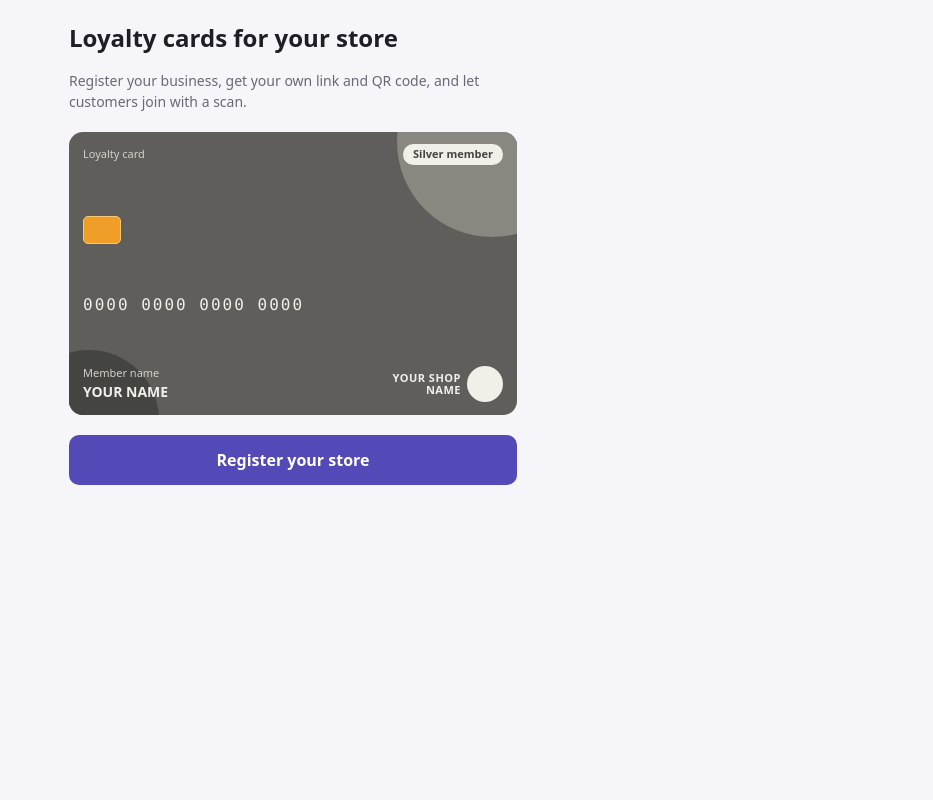
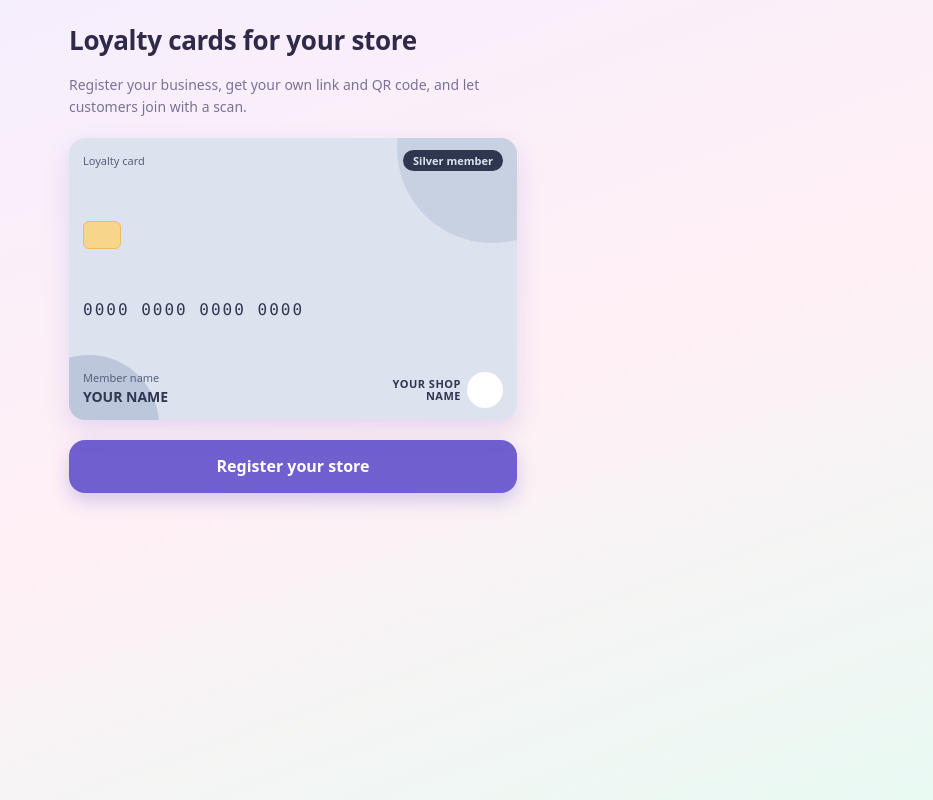
Before and after one commit to nexussupporth2-web/loyalty-platform, a Next.js app: page / in a window 1280 px wide. Shown: the whole page, without its empty margins (347-1280 px from the left). Built offline with nearby package versions, Linux system fonts and the light colour scheme.

Commit message:
Update globals.css

```diff
--- a/app/globals.css
+++ b/app/globals.css
@@ -1,34 +1,70 @@
 *{box-sizing:border-box}
-:root{--bg:#F6F5F9;--card:#fff;--tx:#1F1E24;--tx2:#6A6874;--bd:#E1DFE8;--pri:#534AB7;--pt:#fff}
-@media(prefers-color-scheme:dark){:root{--bg:#17161B;--card:#232229;--tx:#F1EFF6;--tx2:#A9A7B5;--bd:#38363F;--pri:#AFA9EC;--pt:#26215C}}
-body{margin:0;background:var(--bg);color:var(--tx);font:16px/1.5 system-ui,-apple-system,"Segoe UI",Roboto,sans-serif}
-a{color:var(--pri)}
-.wrap{max-width:480px;margin:0 auto;padding:20px 16px 48px}
-h1{font-size:24px;margin:0 0 8px}h2{font-size:17px;margin:24px 0 8px}
+:root{
+  --bg1:#F4EEFF;--bg2:#FFF0F5;--bg3:#E9FAF3;
+  --card:#FFFFFF;--tx:#2F2A4A;--tx2:#7A7396;--bd:#E4DBF7;
+  --pri:#6F5FCF;--pt:#FFFFFF;--soft:#EFE9FF;
+}
+@media(prefers-color-scheme:dark){
+  :root{
+    --bg1:#1D1A2E;--bg2:#241E33;--bg3:#1A2530;
+    --card:#2A2640;--tx:#F2EEFF;--tx2:#B7AFD6;--bd:#40396A;
+    --pri:#BBA9FF;--pt:#2A2050;--soft:#352F55;
+  }
+}
+body{
+  margin:0;min-height:100vh;color:var(--tx);
+  background:linear-gradient(160deg,var(--bg1) 0%,var(--bg2) 55%,var(--bg3) 100%) fixed;
+  font:16px/1.55 ui-rounded,"SF Pro Rounded",system-ui,-apple-system,"Segoe UI",Roboto,sans-serif;
+}
+a{color:var(--pri);font-weight:500}
+.wrap{max-width:480px;margin:0 auto;padding:20px 16px 56px}
+h1{font-size:26px;margin:0 0 8px;letter-spacing:-.3px}
+h2{font-size:18px;margin:26px 0 10px}
 .sub{color:var(--tx2);font-size:14px}
 label{display:block;font-size:14px;color:var(--tx2);margin:14px 0 4px}
-input,textarea{width:100%;border:1px solid var(--bd);border-radius:10px;padding:11px 12px;background:var(--card);color:var(--tx);font:inherit}
-.btn{display:block;width:100%;text-align:center;background:var(--pri);color:var(--pt);border:0;border-radius:10px;padding:13px 16px;font:inherit;font-weight:600;text-decoration:none;cursor:pointer}
-.btn:disabled{opacity:.5;cursor:not-allowed}
-.msg{padding:12px;border-radius:10px;font-size:14px;margin:12px 0;word-break:break-all}
-.err{background:#FCEBEB;color:#791F1F}.ok{background:#EAF3DE;color:#27500A}
-.head{display:flex;align-items:center;gap:12px;margin-bottom:8px}.head h1{margin:0}
-.logo-lg{width:64px;height:64px;border-radius:50%;object-fit:cover;border:1px solid var(--bd);background:#fff}
-/* loyalty card */
-.lc{--c1:#5F5E5A;--c2:#888780;--c3:#444441;--ct:#F1EFE8;--ct2:#D3D1C7;--ink:#2C2C2A;
-position:relative;overflow:hidden;width:100%;aspect-ratio:85.6/53.98;border-radius:14px;padding:12px 14px;background:var(--c1);color:var(--ct)}
-.lc[data-t="Gold"]{--c1:#534AB7;--c2:#7F77DD;--c3:#3C3489;--ct:#EEEDFE;--ct2:#CECBF6;--ink:#26215C}
-.lc[data-t="Platinum"]{--c1:#0F6E56;--c2:#1D9E75;--c3:#085041;--ct:#E1F5EE;--ct2:#9FE1CB;--ink:#04342C}
+input,textarea,select{
+  width:100%;border:1.5px solid var(--bd);border-radius:14px;padding:12px 14px;
+  background:var(--card);color:var(--tx);font:inherit;outline:none;
+}
+input:focus,textarea:focus,select:focus{border-color:var(--pri);box-shadow:0 0 0 4px var(--soft)}
+details{box-shadow:0 4px 14px rgba(111,95,207,.08)}
+.btn{
+  display:block;width:100%;text-align:center;background:var(--pri);color:var(--pt);
+  border:0;border-radius:16px;padding:14px 16px;font:inherit;font-weight:700;
+  text-decoration:none;cursor:pointer;box-shadow:0 8px 18px rgba(111,95,207,.28);
+}
+.btn[style*="transparent"]{box-shadow:none}
+.btn:disabled{opacity:.55;cursor:not-allowed;box-shadow:none}
+.msg{padding:12px 14px;border-radius:14px;font-size:14px;margin:12px 0;word-break:break-all}
+.err{background:#FFE3E8;color:#8A2B43}
+.ok{background:#DDF6EA;color:#1F6B4C}
+.head{display:flex;align-items:center;gap:12px;margin-bottom:8px}
+.head h1{margin:0}
+.logo-lg{
+  width:64px;height:64px;border-radius:50%;object-fit:cover;background:#fff;
+  border:3px solid #fff;box-shadow:0 4px 12px rgba(111,95,207,.22);
+}
+
+/* loyalty card: pastel tiers */
+.lc{
+  --c1:#DDE3EE;--c2:#C5CEE0;--c3:#B3BED6;--ct:#2E3650;--ct2:#56607D;
+  position:relative;overflow:hidden;width:100%;aspect-ratio:85.6/53.98;
+  border-radius:16px;padding:12px 14px;background:var(--c1);color:var(--ct);
+  box-shadow:0 10px 24px rgba(111,95,207,.18);
+}
+.lc[data-t="Gold"]{--c1:#FFE9C2;--c2:#FFD592;--c3:#F7C873;--ct:#5A3B0C;--ct2:#80602A}
+.lc[data-t="Platinum"]{--c1:#D3F2E7;--c2:#ADE6D3;--c3:#92D9C1;--ct:#0F4A3A;--ct2:#34705F}
 .circ{position:absolute;border-radius:50%}
-.c1{width:190px;height:190px;background:var(--c2);right:-70px;top:-85px}
-.c2{width:140px;height:140px;background:var(--c3);left:-50px;bottom:-75px}
+.c1{width:190px;height:190px;background:var(--c2);right:-70px;top:-85px;opacity:.85}
+.c2{width:140px;height:140px;background:var(--c3);left:-50px;bottom:-75px;opacity:.75}
 .in{position:relative;height:100%;display:flex;flex-direction:column;justify-content:space-between}
-.row{display:flex;justify-content:space-between;align-items:center}.row.end{align-items:flex-end}
+.row{display:flex;justify-content:space-between;align-items:center}
+.row.end{align-items:flex-end}
 .sm{font-size:11px;color:var(--ct2)}
-.badge{background:var(--ct);color:var(--c3);font-size:11px;font-weight:600;padding:2px 10px;border-radius:12px}
-.chip{width:38px;height:28px;border-radius:5px;background:#EF9F27;border:1px solid #FAC775}
+.badge{background:var(--ct);color:var(--c1);font-size:11px;font-weight:600;padding:2px 10px;border-radius:12px}
+.chip{width:38px;height:28px;border-radius:6px;background:#F7D58B;border:1px solid #EDBF5C}
 .num{margin:0;font:16px ui-monospace,Menlo,Consolas,monospace;letter-spacing:2px}
-.mn{font-size:14px;font-weight:600}
-.sn{display:flex;flex-direction:column;text-align:right;font-size:11px;font-weight:600;line-height:1.15;letter-spacing:.5px;max-width:110px}
-.lg{width:36px;height:36px;border-radius:50%;background:var(--ct);overflow:hidden;flex:none}
+.mn{font-size:14px;font-weight:700}
+.sn{display:flex;flex-direction:column;text-align:right;font-size:11px;font-weight:700;line-height:1.15;letter-spacing:.5px;max-width:110px}
+.lg{width:36px;height:36px;border-radius:50%;background:#fff;overflow:hidden;flex:none}
 .lg img{width:100%;height:100%;object-fit:cover;display:block}
```
